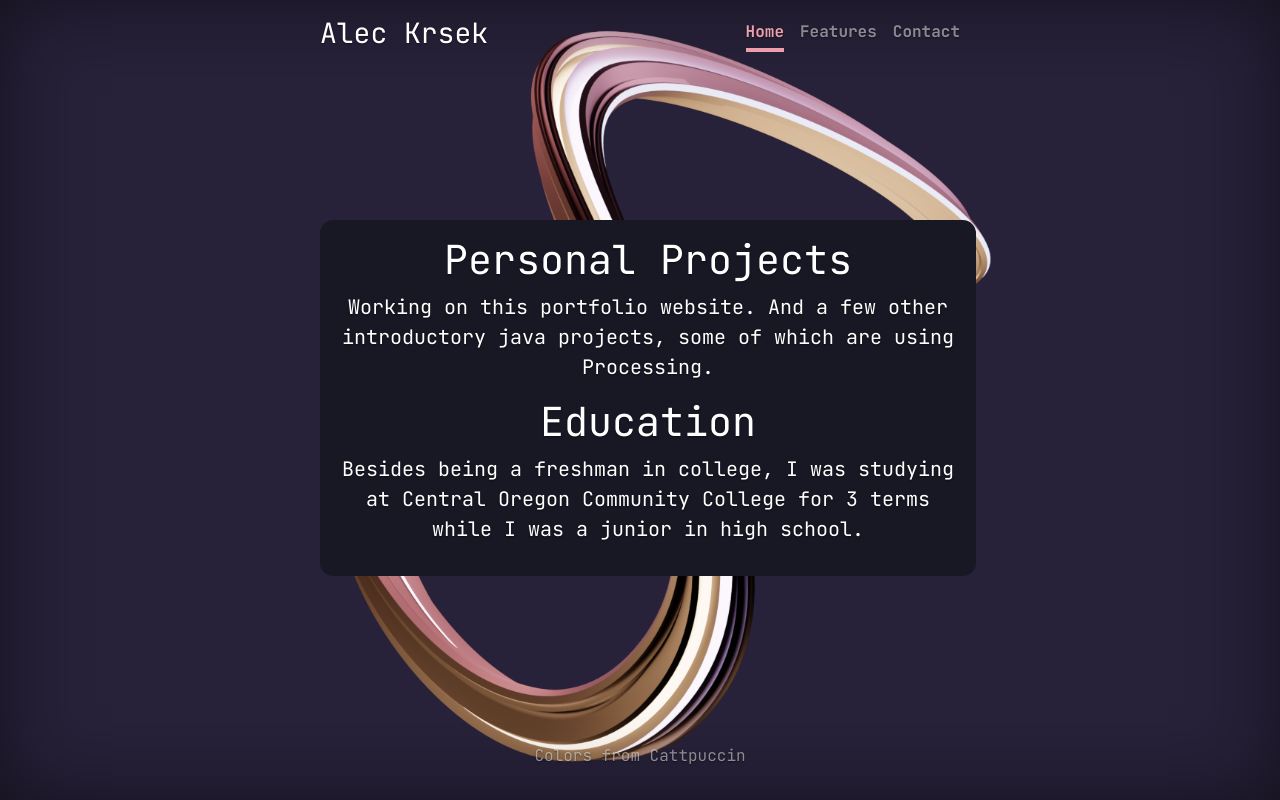
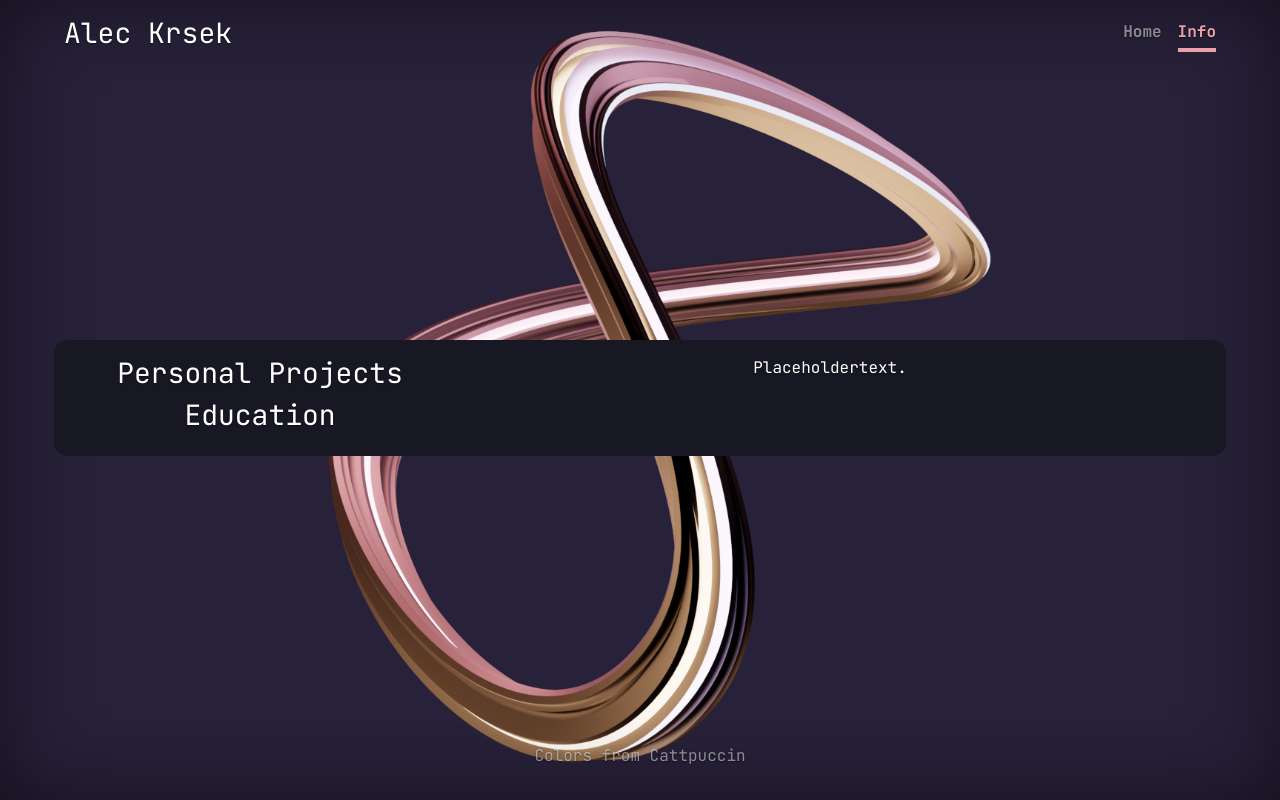
Before and after one commit to aleckrsek/aleckrsek.github.io, a website: page index.html in a window 1280 px wide. Both pictures are taken after a click on the button "Learn more". Drawn offline with Linux system fonts and the light colour scheme.

Commit message:
Add more javascript and classes

```diff
--- a/css/custom.scss
+++ b/css/custom.scss
@@ -96,6 +96,7 @@ body {
 .box1{
     background-color: $dark;
     box-shadow: 0 0 0 1em $dark;
+
 }
 
 .left-block{
--- a/index.html
+++ b/index.html
@@ -27,19 +27,18 @@
   </head>
 <body class="d-flex h-100 text-center text-white bg-dark" style="background-image: url(images/CattpuccinWide.png); background-size: cover; background-position: center;">
 
-<div class="cover-container d-flex w-100 h-100 p-3 mx-auto flex-column" id="mainDiv">
+<div class=" d-flex w-100 h-100 p-3 mx-auto flex-column" id="mainDiv">
   <header class="mb-auto">
-    <div>
+    <div class="px-5">
       <h3 class="float-md-start mb-0">Alec Krsek</h3>
       <nav class="nav nav-masthead justify-content-center float-md-end">
-        <a class="nav-link active" aria-current="page" href="#">Home</a>
-        <a class="nav-link" href="#">Features</a>
-        <a class="nav-link" href="#">Contact</a>
+        <a class="nav-link active" onclick="showHome()" id="homeNav">Home</a>
+        <a class="nav-link" onclick="showInfo()" id="infoNav">Info</a>
       </nav>
     </div>
   </header>
 
-  <main class="px-3 box1 rounded-1" id="mainBox">
+  <main class="px-3 box1 rounded-1 mx-auto" id="mainBox">
     <div>
       <h1>About me</h1>
       <p class="lead">Oregon State University Cascades - Freshman. Studying the world of computers.</p>
@@ -49,17 +48,23 @@
     </div>
   </main>
 
-  <div class="left-block box1 rounded-1 flex-container" id="infoBox">
-    <div>
-      <h1>Personal Projects</h1>
-      <p class="lead">Working on this portfolio website. And a few other introductory java projects, some of which are using Processing.</p>
+  <div class="container" id="gridBox">
+    <div class="row">
+    <div class="box1 rounded-1 col" id="infoBox">
+      <div>
+        <h3>Personal Projects</h3>
+      </div>
+      <div>
+        <h3>Education</h3>
+      </div>
     </div>
-    <div>
-      <h1>Education</h1>
-      <p class="lead">Besides being a freshman in college, I was studying at Central Oregon Community College for 3 terms while I was a junior in high school.</p>
+    <div class="box1 rounded-1 col-8" id="contentBox">
+      <div id="content">
+        Placeholdertext.
+      </div>
+    </div>
     </div>
   </div>
-
   <footer class="mt-auto text-white-50">
     <p>Colors from Cattpuccin</p>
   </footer>
--- a/js/index.js
+++ b/js/index.js
@@ -1,12 +1,38 @@
+var infoBox;
+var gridBox;
+var contentBox;
+var content;
+var starterBox;
+var homeNav;
+var infoNav;
+
 function init(){
-  var infoBox = document.getElementById("infoBox");
-  infoBox.style.display="none";
+  infoBox = document.getElementById("infoBox");
+  gridBox = document.getElementById("gridBox");
+  contentBox = document.getElementById("contentBox");
+  content = document.getElementById("content");
+  starterBox = document.getElementById("mainBox");
+  homeNav = document.getElementById("homeNav");
+  infoNav = document.getElementById("infoNav");
+  showHome();
 }
 
 window.onload = init;
 
 function showInfo(){
-  var starterBox = document.getElementById("mainBox")
   starterBox.style.display="none";
   infoBox.style.display="block";
+  contentBox.style.display="block";
+  content.style.display="block";
+  homeNav.classList.remove("active");
+  infoNav.classList.add("active");
 }
+
+function showHome(){
+  infoBox.style.display="none";
+  contentBox.style.display="none";
+  content.style.display="none";
+  starterBox.style.display="block";
+  homeNav.classList.add("active");
+  infoNav.classList.remove("active");
+}
```
